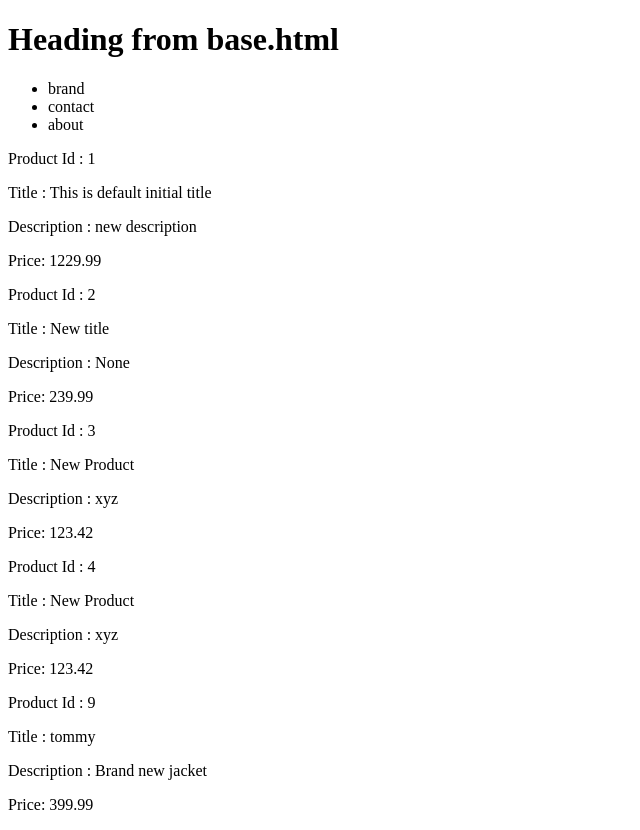
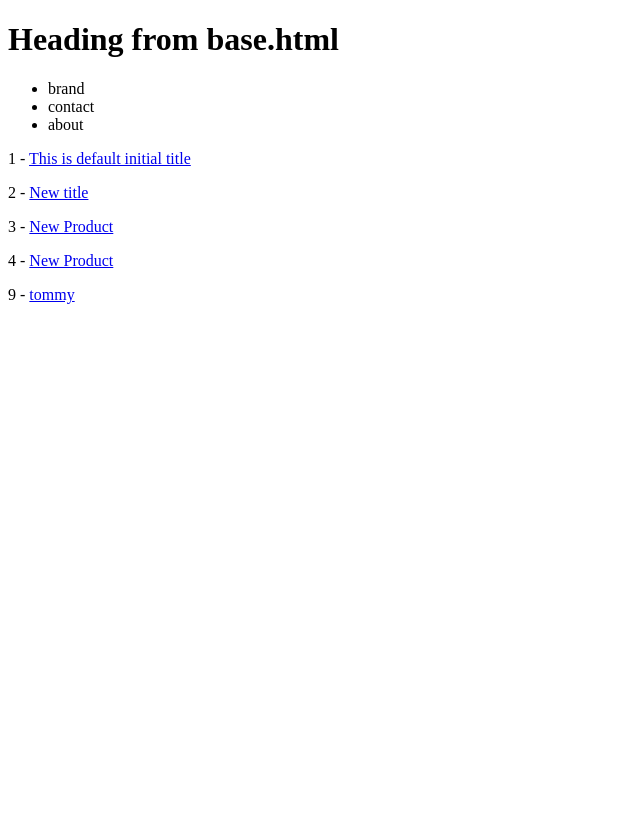
Before and after one commit to iamtariqueanjum/djangodemo, a Django app: page /products/ in a window 1280 px wide. Shown: the whole page, without its empty margins (0-640 px from the left). After the commit the page ends 304 px from the top, so only its background shows below. Run offline with Django 3.2, Linux system fonts and the light colour scheme; data comes from the database, SQL or seed files in the repository; both versions use the stored data as it was after the commit.

Commit message:
dynamic urls

```diff
--- a/DjangoDemo/urls.py
+++ b/DjangoDemo/urls.py
@@ -26,8 +26,8 @@
     path('social/', social_view),
     path('create/', product_create_view),
     path('initial/', initial_render_view),
-    path('product/<int:id>/', product_detail_view),
+    path('products/<int:id>/', product_detail_view),
     path('products/', product_list_view),
-    path('product/<int:id>/delete/', product_delete_view),
+    path('products/<int:id>/delete/', product_delete_view),
     path('admin/', admin.site.urls),
 ]
--- a/products/models.py
+++ b/products/models.py
@@ -6,5 +6,9 @@
     title = models.CharField(max_length=120)  # max_length=required
     description = models.TextField(blank=True, null=True)
     price = models.DecimalField(decimal_places=2, max_digits=10000)
-    summary = models.TextField(blank= False, null= False) # blank is regarding the rendering the value is required or not while null is regarding the database value
+    summary = models.TextField(blank= False, null= False)
+    # blank is regarding the rendering the value is required or not while null is regarding the database value
     featured = models.BooleanField(default=False)  # null=True, default=True
+
+    def get_absolute_url(self):
+        return f"/products/{self.id}/"
--- a/products/templates/products/product_list.html
+++ b/products/templates/products/product_list.html
@@ -4,10 +4,12 @@
 <!--{{ object_list }}-->
 
 {% for instance in object_list %}
-    <p>Product Id : {{ instance.id }}</p>
-    <p>Title : {{ instance.title }}</p>
-    <p>Description : {{ instance.description }}</p>
-    <p>Price: {{ instance.price }}</p>
+    <p>{{ instance.id }} - <a href="{{ instance.get_absolute_url }}">{{ instance.title }}</a></p>
+    <!--
+        <p>Title : {{ instance.title }}</p>
+        <p>Description : {{ instance.description }}</p>
+        <p>Price: {{ instance.price }}</p>
+    -->
 {% endfor %}
 
 {% endblock %}
```
Also changed, not shown: db.sqlite3.
